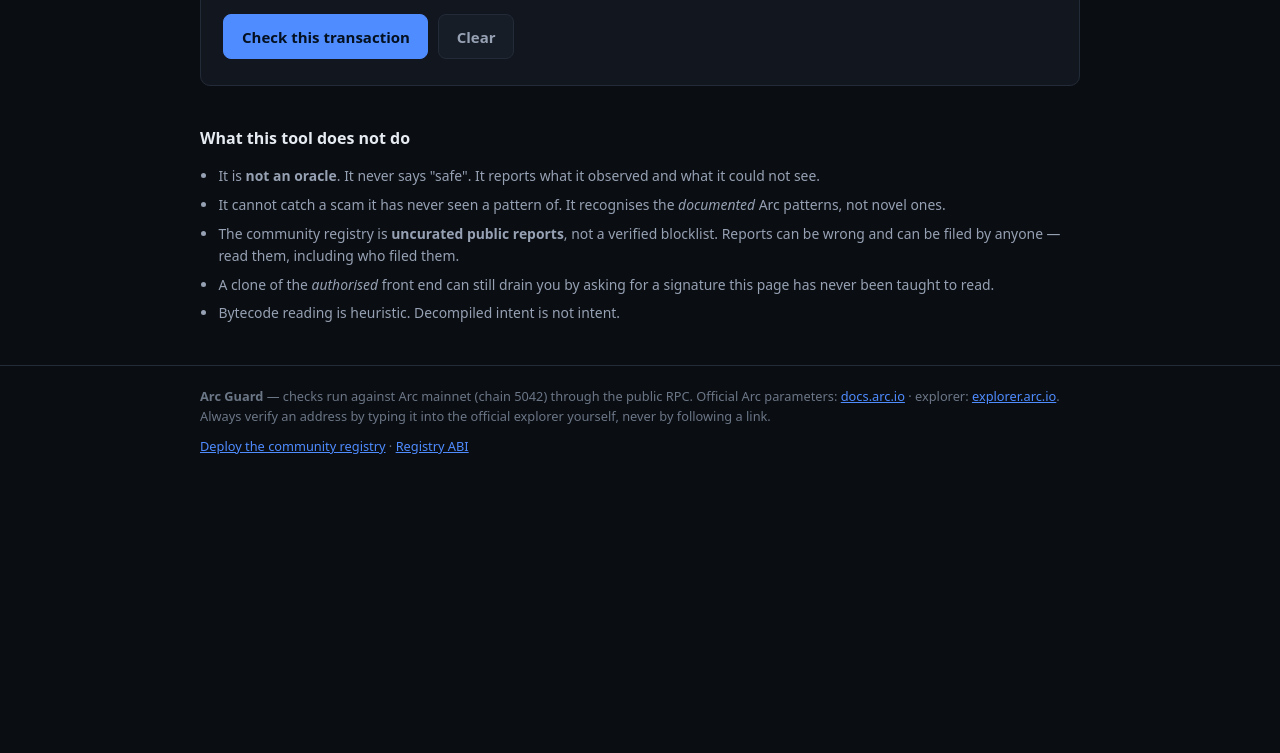
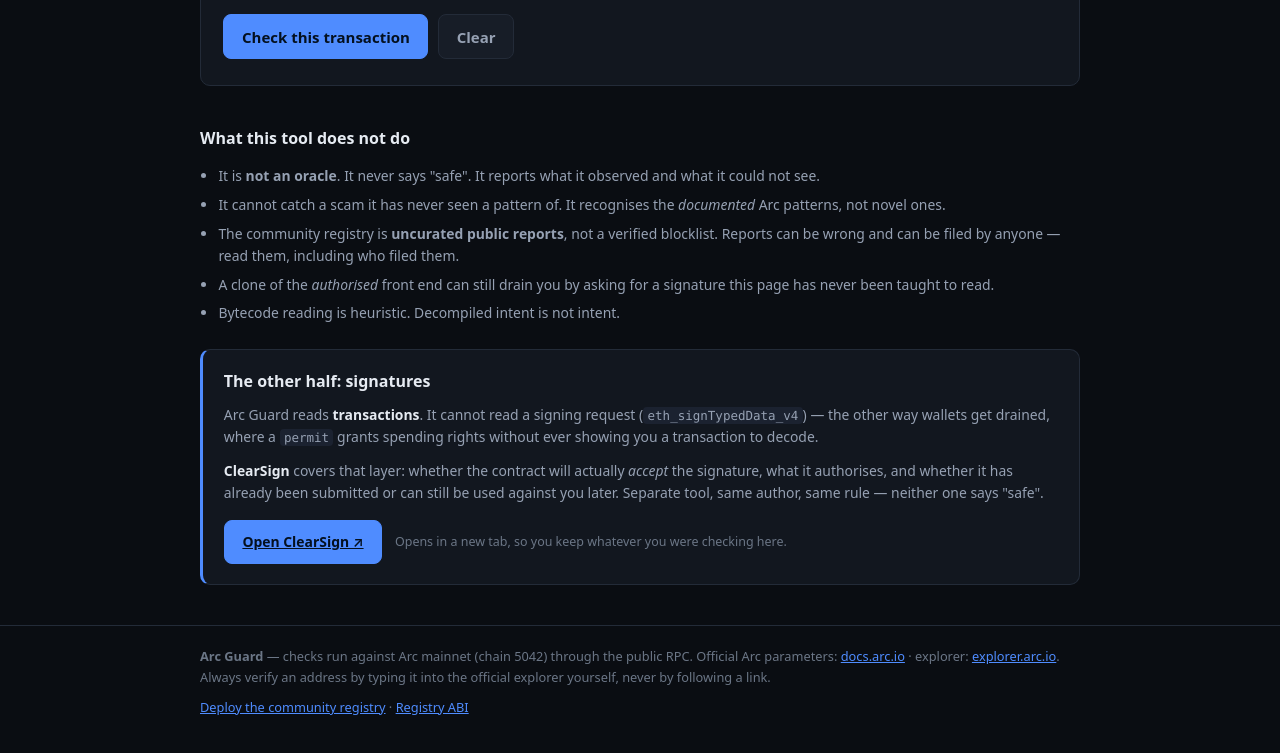
Before and after one commit to 0xZumii/ArcGuard, a website: page docs/index.html in a window 1280 px wide. Shown: the part 1343-2096 px from the top of the page. Before the commit the page ends 1848 px from the top, so only its background shows below. Drawn offline with Linux system fonts and the light colour scheme; no server answers.

Commit message:
Link ClearSign as the companion tool for the signature layer
Arc Guard reads transactions and says so; a permit signature produces no transaction to decode. The companion section sits directly after the limitations list, because that list is what raises the gap. ClearSign is untouched - this is a link, not an integration.

```diff
--- a/docs/index.html
+++ b/docs/index.html
@@ -158,6 +158,27 @@
       <li>Bytecode reading is heuristic. Decompiled intent is not intent.</li>
     </ul>
   </section>
+
+  <section class="companion">
+    <h2>The other half: signatures</h2>
+    <p>
+      Arc Guard reads <strong>transactions</strong>. It cannot read a signing request
+      (<code>eth_signTypedData_v4</code>) — the other way wallets get drained, where a
+      <code>permit</code> grants spending rights without ever showing you a transaction
+      to decode.
+    </p>
+    <p>
+      <strong>ClearSign</strong> covers that layer: whether the contract will actually
+      <em>accept</em> the signature, what it authorises, and whether it has already been
+      submitted or can still be used against you later. Separate tool, same author, same
+      rule — neither one says "safe".
+    </p>
+    <p class="companion-cta">
+      <a class="btn btn--primary" href="https://0xZumii.github.io/ClearSign/"
+         target="_blank" rel="noopener">Open ClearSign ↗</a>
+      <span class="hint">Opens in a new tab, so you keep whatever you were checking here.</span>
+    </p>
+  </section>
 </main>
 
 <footer class="site-footer">
--- a/docs/styles.css
+++ b/docs/styles.css
@@ -274,6 +274,31 @@ input:focus, textarea:focus, select:focus { outline: 2px solid var(--accent); ou
 .limits ul { color: var(--text-dim); font-size: 0.87rem; padding-left: 1.15rem; }
 .limits li + li { margin-top: 0.4rem; }
 
+/* ---------- companion tool ---------- */
+/* Sits directly after the limitations list on purpose: that list says Arc Guard
+   cannot read signing requests, and this is the answer to it. Cause, then the
+   thing that covers it. */
+.companion {
+  margin-top: 1.5rem;
+  padding: 1.2rem 1.3rem 1.3rem;
+  background: var(--bg-raised);
+  border: 1px solid var(--border);
+  border-left: 3px solid var(--accent);
+  border-radius: var(--radius);
+}
+.companion h2 { font-size: 1rem; margin: 0 0 0.6rem; }
+.companion p { margin: 0 0 0.7rem; color: var(--text-dim); font-size: 0.87rem; }
+.companion p:last-of-type { margin-bottom: 0; }
+.companion strong { color: var(--text); }
+.companion-cta {
+  display: flex;
+  align-items: center;
+  gap: 0.8rem;
+  flex-wrap: wrap;
+  margin-top: 1rem !important;
+}
+.companion-cta .hint { font-size: 0.78rem; color: var(--text-faint); }
+
 .site-footer { margin-top: 2.5rem; padding-top: 1.25rem; border-top: 1px solid var(--border); color: var(--text-faint); font-size: 0.8rem; }
 .site-footer p { margin: 0; }
 
```
Also changed, not shown: scripts/check-page.mjs (+12 -0 lines), README.md.
